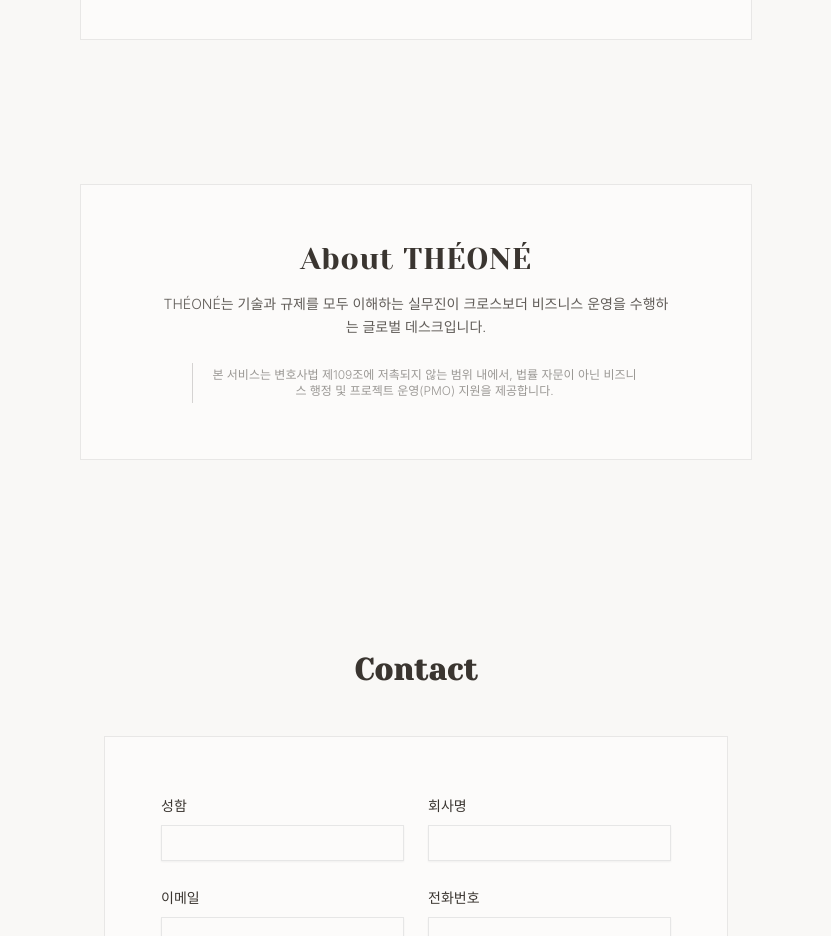
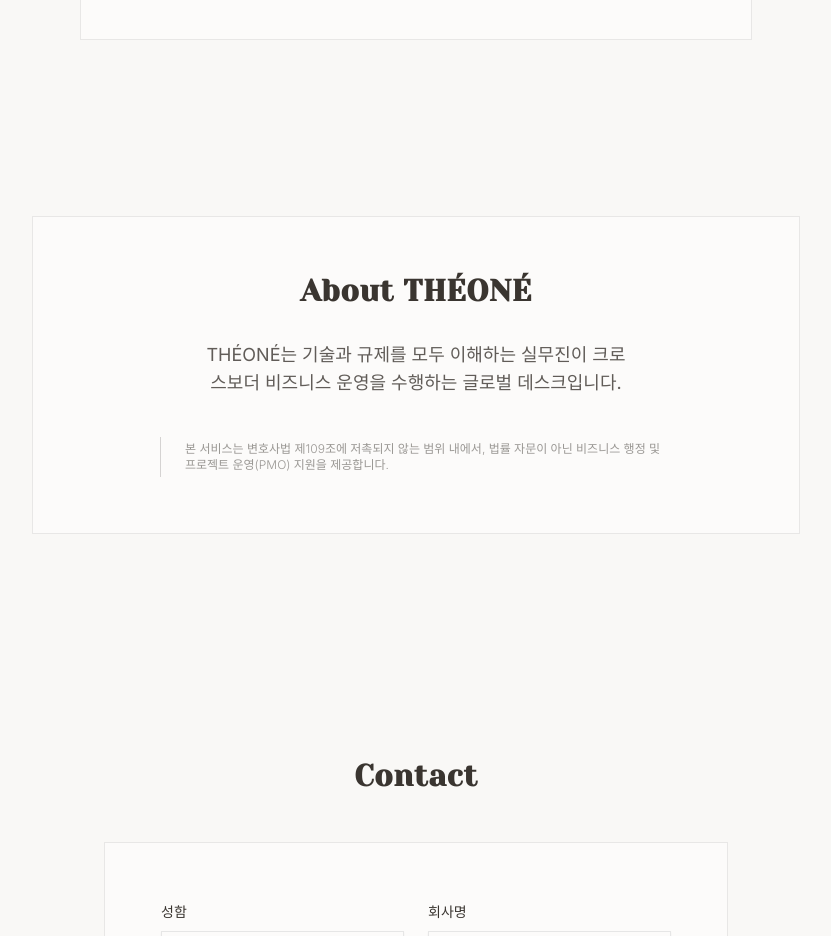
Before and after one commit to tteehhaa/theo-ne-landing, a React (Vite) app: page / in a window 1280 px wide. Shown: the part 2200-3136 px from the top of the page, without its empty margins (224-1055 px from the left). Built offline with nearby package versions, Linux system fonts and the light colour scheme.

Commit message:
Update AboutSection.tsx

```diff
--- a/src/components/sections/AboutSection.tsx
+++ b/src/components/sections/AboutSection.tsx
@@ -4,19 +4,28 @@
   const { t } = useTranslation();
 
   return (
-    <section id="about" className="py-12 container mx-auto px-6">
-      <div className="max-w-2xl mx-auto">
+    <section id="about" className="py-20 container mx-auto px-6">
+      <div className="max-w-3xl mx-auto">
 
-        {/* 1. About THÉONÉ 섹션 (내용 유지 및 수정) */}
+        {/* 테두리와 여백을 조절하여 디자인 통일감 부여 */}
         <div className="border border-charcoal/10 p-10 lg:p-14 bg-white/50 text-center flex flex-col items-center">
-          <h2 className="text-3xl font-serif tracking-wide mb-4 text-charcoal">
-  {t('about.title')}
-</h2>
-          <div className="space-y-6 flex flex-col items-center">
-            <p className="text-sm font-light leading-relaxed text-charcoal/80 max-w-lg">
+
+          {/* 타이틀 굵게 처리 */}
+          <h2 className="text-3xl font-serif font-bold tracking-wide mb-8 text-charcoal">
+            {t('about.title')}
+          </h2>
+
+          <div className="space-y-10 flex flex-col items-center w-full">
+            {/*
+              1. max-w를 3xl로 늘려 여유 확보
+              2. text-balance로 기기별 동적 줄바꿈 최적화
+            */}
+            <p className="text-base md:text-lg leading-relaxed text-charcoal/80 max-w-2xl text-balance">
               {t('about.identity')}
             </p>
-            <p className="text-xs font-light text-charcoal/50 border-l border-charcoal/20 pl-4 py-1 max-w-md">
+
+            {/* 고지 사항은 왼쪽 정렬을 기본으로 하여 문장 끊김 방지 */}
+            <p className="text-xs font-light text-charcoal/50 border-l border-charcoal/20 pl-6 py-1 max-w-lg text-left">
               {t('about.compliance')}
             </p>
           </div>
```
